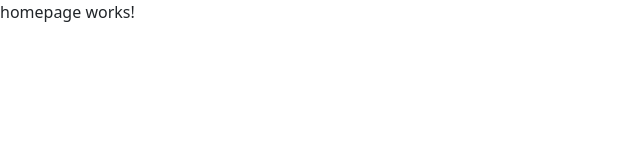
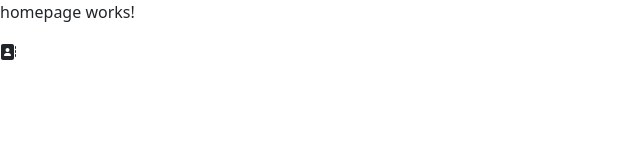
Before and after one commit to Mojens/KiwanoFrugt, an Angular app: page / in a window 1280 px wide. Shown: the top 160 px of the page, without its empty margins (0-640 px from the left). Built offline with nearby package versions, Linux system fonts and the light colour scheme.

Commit message:
fontawesome

```diff
--- a/src/app/features/homepage/homepage.component.html
+++ b/src/app/features/homepage/homepage.component.html
@@ -1 +1,2 @@
 <p>homepage works!</p>
+<fa-icon [icon]="faAddressBook"></fa-icon>
--- a/src/app/features/homepage/homepage.component.ts
+++ b/src/app/features/homepage/homepage.component.ts
@@ -7,4 +7,6 @@ import { faAddressBook } from '@fortawesome/free-solid-svg-icons';
   styleUrls: ['./homepage.component.scss']
 })
 export class HomepageComponent {
+  faAddressBook = faAddressBook;
+
 }
```
